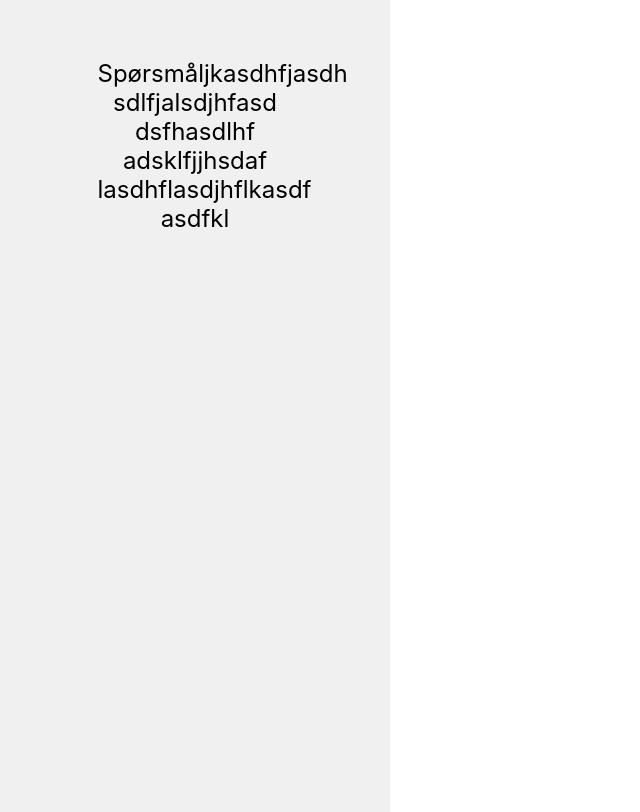
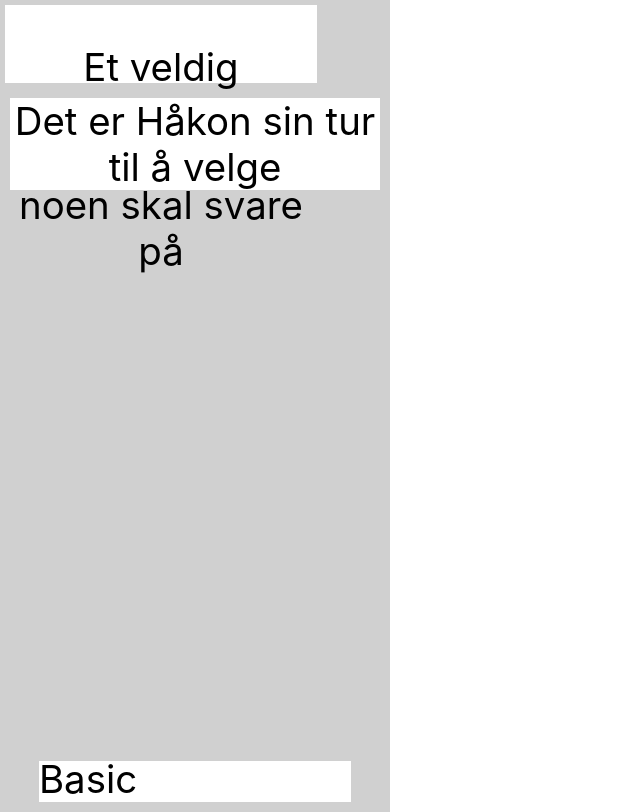
Before and after one commit to HoiskolensChemikerforening/DrikkespillFrontend, a React (Create React App) app in the folder drikkespill/: page /spillside in a window 1280 px wide. Shown: the whole page, without its empty margins (0-640 px from the left). Built offline with nearby package versions, Linux system fonts and the light colour scheme.

Commit message:
endringer spillside 0303

```diff
--- a/drikkespill/src/pages/spillside.jsx
+++ b/drikkespill/src/pages/spillside.jsx
@@ -7,13 +7,29 @@ export const Spillside = () => (
     <>
         <MobileContainer >
             <Background>
-            <Tekstboks>
-            Spørsmåljkasdhfjasdh sdlfjalsdjhfasd
-            dsfhasdlhf
-            adsklfjjhsdaf
-            lasdhflasdjhflkasdf
-            asdfkl
-            </Tekstboks>
+
+
+            <Information>
+            <Question>
+                <Textbox>
+                Et veldig morsomt spørsmål som noen skal svare på
+                </Textbox>
+            </Question>
+
+            <CurrentPlayer>
+                <Textbox>
+                Det er Håkon sin tur til å velge
+                </Textbox>
+            </CurrentPlayer>
+            </Information>
+
+
+            <Category>
+                <Textbox>
+                Basic
+                </Textbox>
+            </Category>
+
             </Background>
         </MobileContainer>
     </>
@@ -22,16 +38,59 @@ export const Spillside = () => (
 const Background = styled.div`
     width: 100%;
     height: 100%;
-    background-color: #f0f0f0;
+    background-color: #d0d0d0;
+    display: flex;
+    align-items: center;
+    justify-content: space-between;
+    flex-direction: column;
+
+
+
+`;
+
+const Textbox = styled.div`
+    color: black;
+    font-size: 3vmax;
+    text-align: center;
+
+`;
+
+const Information = styled.div`
+
+    height = 50%;
+    display: flex;
+    flex-direction: column;
+
 `
 
-const Tekstboks = styled.div`
-    color: black;
-    font-size: 3vmin;
-    text-align: center;
-    width: 50%;
-    padding-right: 25%;
-    padding-left: 25%;
-    padding-top: 15%;
-    padding-bottom: 60%;
+const Question = styled.div`
+    width: 80%;
+    height: 10%;
+    background-color: #ffffff;
+    margin: 5px;
+    padding-top: 10%;
+
+
+
+`
+
+const Category = styled.div`
+    width: 80%;
+    height: 5%;
+    background-color: #ffffff;
+
+    display: flex;
+    justify-content: flex-start;
+    align-items: flex-end;
+
+    margin: 10px;
+
 `;
+
+const CurrentPlayer = styled.div`
+    width: r80%;
+    height: r10%;
+    background-color: #ffffff;
+
+    margin: 10px;
+`
```
